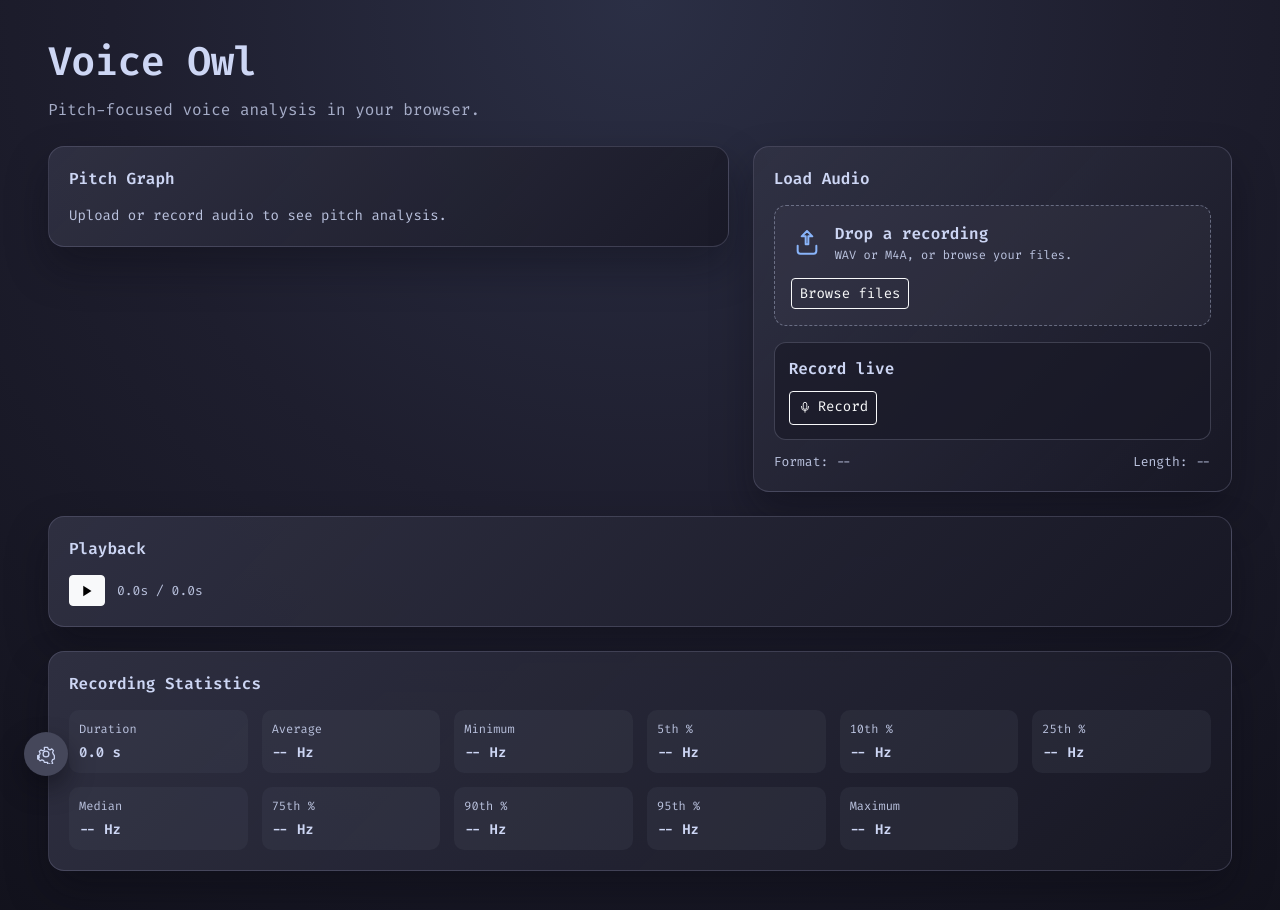
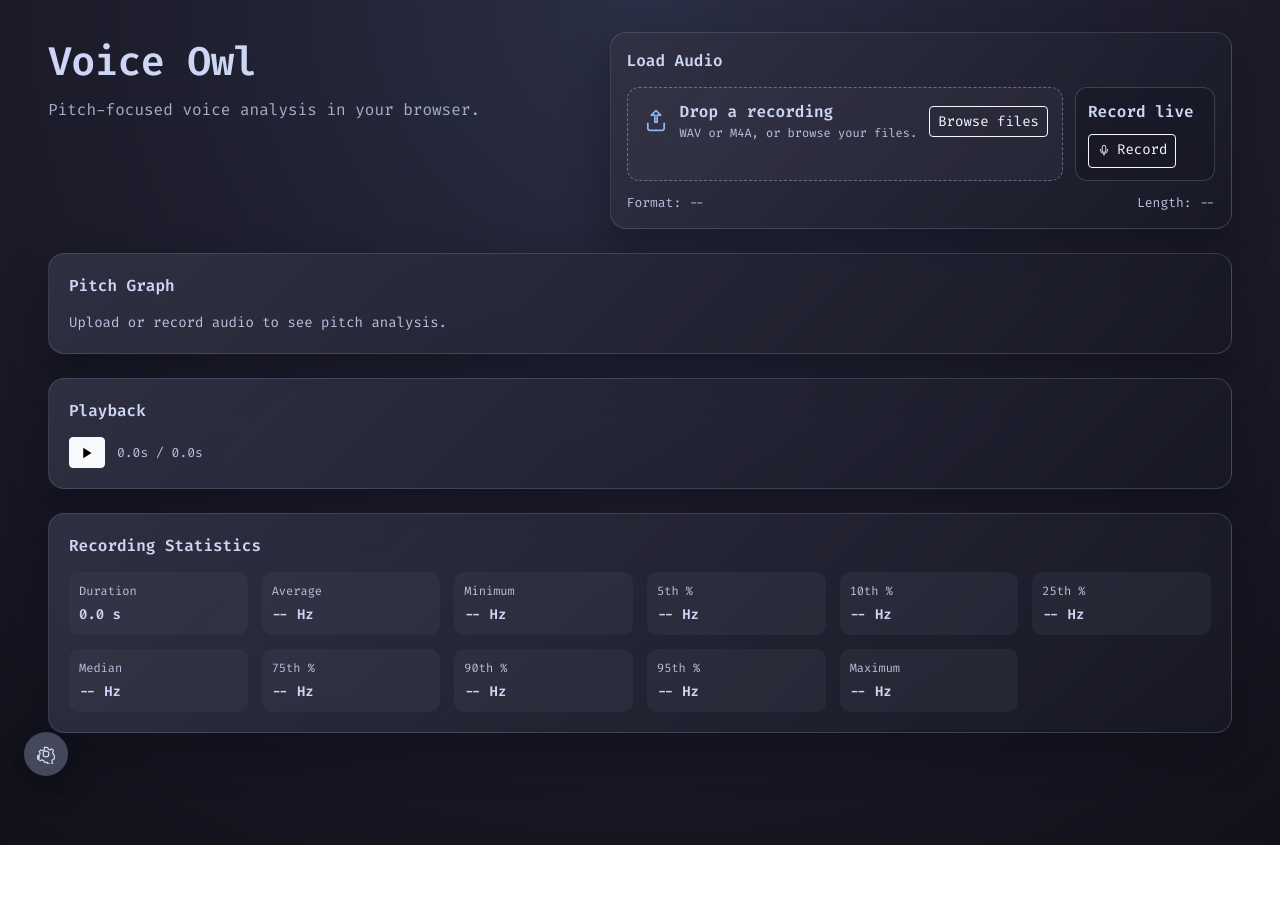
Before and after one commit to soerenberg/VoiceOwl, a React (Create React App) app in the folder voice-owl/: page / in a window 1280 px wide. Shown: the top 910 px of the page. After the commit the page ends 845 px from the top, so only its background shows below. Built offline with nearby package versions, Linux system fonts and the light colour scheme.

Commit message:
Reshape upload/record panel to not cover graph

```diff
--- a/voice-owl/src/App.css
+++ b/voice-owl/src/App.css
@@ -10,6 +10,10 @@
 
 .app-header {
   margin-bottom: 24px;
+  display: flex;
+  align-items: flex-start;
+  justify-content: space-between;
+  gap: 24px;
 }
 
 .app-title {
@@ -42,6 +46,36 @@
   animation: fade-rise 0.6s ease both;
 }
 
+.app-card--compact {
+  padding: 16px;
+  min-width: min(360px, 100%);
+}
+
+.load-audio__row {
+  display: flex;
+  align-items: stretch;
+  gap: 12px;
+}
+
+.load-audio__row .upload-panel {
+  flex: 1 1 auto;
+  margin-bottom: 0;
+}
+
+.load-audio__row .recorder-panel {
+  flex: 0 0 auto;
+  min-width: 140px;
+  justify-content: center;
+}
+
+.app-card--compact .recorder-panel {
+  padding: 12px;
+}
+
+.app-header__panel {
+  flex: 0 0 auto;
+}
+
 .app-card--wide {
   margin-top: 24px;
   animation-delay: 0.15s;
@@ -71,7 +105,7 @@
 .upload-panel {
   border: 1px dashed rgba(166, 173, 200, 0.5);
   border-radius: 12px;
-  padding: 16px;
+  padding: 12px 14px;
   margin-bottom: 16px;
   background: rgba(69, 71, 90, 0.2);
   transition: border-color 0.2s ease, background 0.2s ease;
@@ -83,10 +117,19 @@
   background: rgba(137, 180, 250, 0.15);
 }
 
+.upload-panel__row {
+  display: flex;
+  align-items: center;
+  justify-content: space-between;
+  gap: 12px;
+}
+
 .upload-panel__content {
   display: flex;
   align-items: center;
-  gap: 12px;
+  gap: 10px;
+  flex: 1 1 auto;
+  min-width: 0;
 }
 
 .upload-panel__icon {
@@ -109,7 +152,7 @@
 }
 
 .upload-panel__button {
-  margin-top: 12px;
+  flex: 0 0 auto;
 }
 
 .recorder-panel {
@@ -344,6 +387,10 @@
 }
 
 @media (max-width: 768px) {
+  .app-header {
+    flex-direction: column;
+  }
+
   .app-card__meta {
     flex-direction: column;
     gap: 6px;
@@ -352,6 +399,15 @@
   .tool-button {
     bottom: 16px;
     left: 16px;
+  }
+
+  .upload-panel__row {
+    flex-direction: column;
+    align-items: flex-start;
+  }
+
+  .load-audio__row {
+    flex-direction: column;
   }
 }
 
--- a/voice-owl/src/App.js
+++ b/voice-owl/src/App.js
@@ -201,12 +201,27 @@ function App() {
     <div className="App">
       <Container fluid className="app-shell">
         <header className="app-header">
-          <div className="app-title">Voice Owl</div>
-          <div className="app-subtitle">Pitch-focused voice analysis in your browser.</div>
+          <div>
+            <div className="app-title">Voice Owl</div>
+            <div className="app-subtitle">Pitch-focused voice analysis in your browser.</div>
+          </div>
+          <div className="app-header__panel">
+            <div className="app-card app-card--compact">
+              <div className="app-card__title">Load Audio</div>
+              <div className="load-audio__row">
+                <UploadPanel onFileSelected={handleFileSelected} />
+                <RecorderPanel onRecordingComplete={handleRecordingComplete} />
+              </div>
+              <div className="app-card__meta">
+                <div>Format: {audioMime || '--'}</div>
+                <div>Length: {duration ? `${duration.toFixed(1)}s` : '--'}</div>
+              </div>
+            </div>
+          </div>
         </header>
 
         <Row className="app-row">
-          <Col xs={12} lg={7} className="app-column">
+          <Col xs={12} lg={12} className="app-column">
             <div className="app-card">
               <div className="app-card__title">Pitch Graph</div>
               {isAnalyzing && (
@@ -232,17 +247,6 @@ function App() {
                 onSeek={handleSeek}
                 precisionMs={adjustedSettings.precisionMs}
               />
-            </div>
-          </Col>
-          <Col xs={12} lg={5} className="app-column">
-            <div className="app-card">
-              <div className="app-card__title">Load Audio</div>
-              <UploadPanel onFileSelected={handleFileSelected} />
-              <RecorderPanel onRecordingComplete={handleRecordingComplete} />
-              <div className="app-card__meta">
-                <div>Format: {audioMime || '--'}</div>
-                <div>Length: {duration ? `${duration.toFixed(1)}s` : '--'}</div>
-              </div>
             </div>
           </Col>
         </Row>
--- a/voice-owl/src/components/UploadPanel.js
+++ b/voice-owl/src/components/UploadPanel.js
@@ -35,9 +35,10 @@ const UploadPanel = ({ onFileSelected }) => {
       onDragLeave={() => setIsDragging(false)}
       onDrop={handleDrop}
     >
+      <div className="upload-panel__row">
         <div className="upload-panel__content">
           <div className="upload-panel__icon" aria-hidden="true">
-          <svg width="32" height="32" viewBox="0 0 24 24" fill="none">
+            <svg width="28" height="28" viewBox="0 0 24 24" fill="none">
               <path
                 d="M12 3l4 4h-3v6h-2V7H8l4-4z"
                 stroke="currentColor"
@@ -58,6 +59,15 @@ const UploadPanel = ({ onFileSelected }) => {
             <div className="upload-panel__subtitle">WAV or M4A, or browse your files.</div>
           </div>
         </div>
+        <Button
+          variant="outline-light"
+          size="sm"
+          className="upload-panel__button"
+          onClick={() => inputRef.current?.click()}
+        >
+          Browse files
+        </Button>
+      </div>
       <Form.Group controlId="voice-upload">
         <Form.Control
           type="file"
@@ -67,14 +77,6 @@ const UploadPanel = ({ onFileSelected }) => {
           ref={inputRef}
         />
       </Form.Group>
-      <Button
-        variant="outline-light"
-        size="sm"
-        className="upload-panel__button"
-        onClick={() => inputRef.current?.click()}
-      >
-        Browse files
-      </Button>
     </div>
   );
 };
```
Lines whose indentation alone changed are shown as unchanged.
